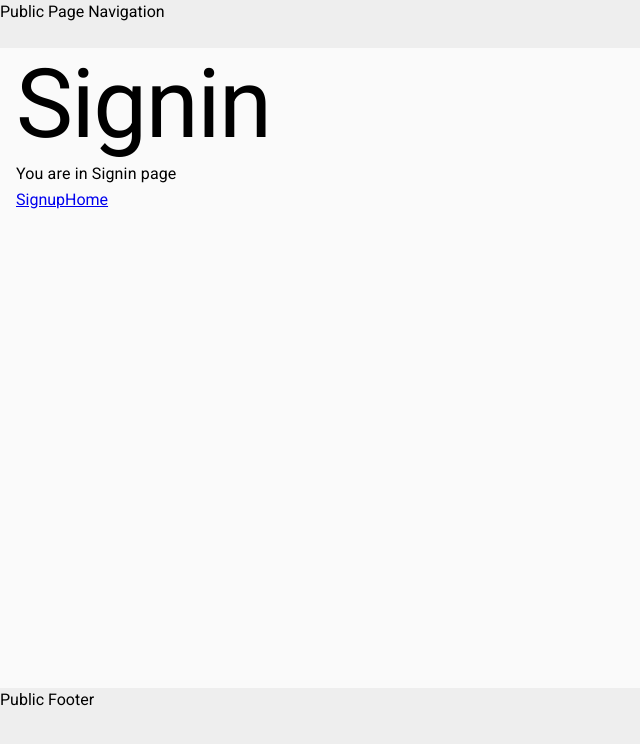
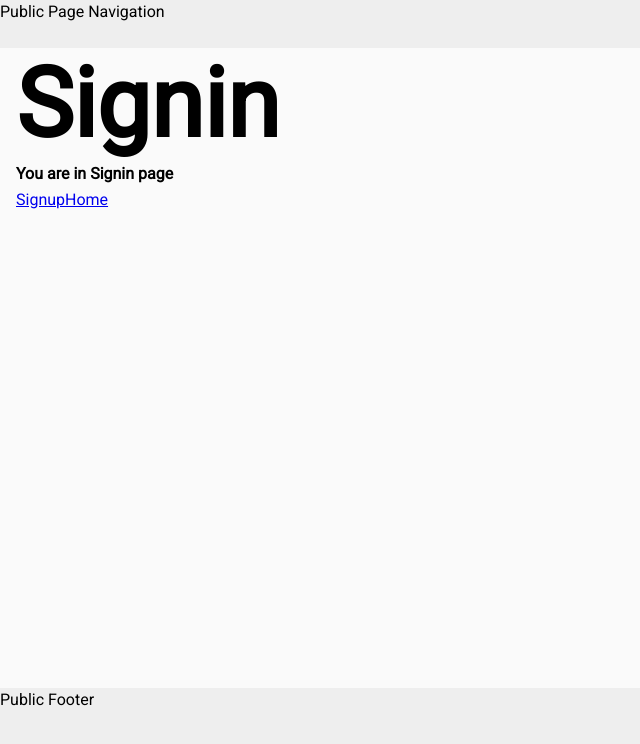
Before and after one commit to adhityasan/workshops-app-web, a React (Create React App) app: page /signin in a window 1280 px wide. Shown: the top 744 px of the page, without its empty margins (0-640 px from the left). Built offline with nearby package versions, Linux system fonts and the light colour scheme; no server answers.

Commit message:
custom theme material ui

```diff
--- a/src/App.jsx
+++ b/src/App.jsx
@@ -3,7 +3,7 @@ import { BrowserRouter } from 'react-router-dom';
 import { Provider } from 'react-redux';
 import { MuiThemeProvider } from '@material-ui/core/styles';
 
-import theme from 'assets/theme';
+import theme from 'assets/themes';
 import Routes from 'routes';
 import stores from 'stores';
 import 'assets/lang';
--- /dev/null
+++ b/src/assets/themes/index.js
@@ -0,0 +1,20 @@
+import { createMuiTheme, responsiveFontSizes } from '@material-ui/core/styles';
+
+import palette from './palette';
+import typography from './typography';
+
+import MuiButton from './overrides/mui-button';
+import MuiFab from './overrides/mui-fab';
+import MuiChip from './overrides/mui-chip';
+
+const theme = createMuiTheme({
+  typography,
+  palette,
+  overrides: {
+    MuiButton,
+    MuiFab,
+    MuiChip,
+  },
+});
+
+export default responsiveFontSizes(theme);
--- /dev/null
+++ b/src/assets/themes/overrides/mui-button.js
@@ -0,0 +1,14 @@
+export default {
+  label: {
+    fontWeight: '500',
+    textTransform: 'capitalize',
+  },
+  root: {
+    borderRadius: '8px',
+    lineHeight: '1.4rem',
+    '&$disabled': {
+      cursor: 'not-allowed',
+      pointerEvents: 'auto',
+    },
+  },
+};
--- /dev/null
+++ b/src/assets/themes/overrides/mui-chip.js
@@ -0,0 +1,12 @@
+export default {
+  label: {
+    fontWeight: '500',
+    textTransform: 'capitalize',
+  },
+  root: {
+    '&$disabled': {
+      cursor: 'not-allowed',
+      pointerEvents: 'auto',
+    },
+  },
+};
--- /dev/null
+++ b/src/assets/themes/overrides/mui-fab.js
@@ -0,0 +1,13 @@
+export default {
+  label: {
+    fontWeight: '500',
+    textTransform: 'capitalize',
+  },
+  root: {
+    lineHeight: '1.4rem',
+    '&$disabled': {
+      cursor: 'not-allowed',
+      pointerEvents: 'auto',
+    },
+  },
+};
--- /dev/null
+++ b/src/assets/themes/palette.js
@@ -0,0 +1,72 @@
+export default {
+  type: 'light',
+  common: {
+    dark: '#212121',
+    light: '#dadada',
+    white: '#fff',
+    black: '#000000',
+  },
+  primary: {
+    main: '#757575',
+    contrastText: '#dadada',
+  },
+  secondary: {
+    main: '#fbb03b',
+    contrastText: '#dadada',
+  },
+  error: {
+    main: '#f44336',
+    contrastText: '#dadada',
+  },
+  warning: {
+    main: '#ff9800',
+    contrastText: 'rgba(0, 0, 0, 0.87)',
+  },
+  info: {
+    main: '#2196f3',
+    contrastText: '#dadada',
+  },
+  success: {
+    main: '#4caf50',
+    contrastText: 'rgba(0, 0, 0, 0.87)',
+  },
+  grey: {
+    50: '#fafafa',
+    100: '#f5f5f5',
+    200: '#eeeeee',
+    300: '#e0e0e0',
+    400: '#bdbdbd',
+    500: '#9e9e9e',
+    600: '#757575',
+    700: '#616161',
+    800: '#424242',
+    900: '#212121',
+    A100: '#d5d5d5',
+    A200: '#aaaaaa',
+    A400: '#303030',
+    A700: '#616161',
+  },
+  // text: {
+  //   primary: '#dadada',
+  //   secondary: 'rgba(255, 255, 255, 0.7)',
+  //   disabled: 'rgba(255, 255, 255, 0.5)',
+  //   hint: 'rgba(255, 255, 255, 0.5)',
+  //   icon: 'rgba(255, 255, 255, 0.5)',
+  // },
+  // background: {
+  //   paper: '#424242',
+  //   default: '#303030',
+  // },
+  // action: {
+  //   active: '#dadada',
+  //   hover: 'rgba(255, 255, 255, 0.08)',
+  //   hoverOpacity: 0.08,
+  //   selected: 'rgba(255, 255, 255, 0.16)',
+  //   selectedOpacity: 0.16,
+  //   disabled: 'rgba(255, 255, 255, 0.3)',
+  //   disabledBackground: 'rgba(255, 255, 255, 0.12)',
+  // },
+  // divider: 'rgba(255, 255, 255, 0.12)',
+  contrastThreshold: 3,
+  tonalOffset: 0.2,
+};
--- /dev/null
+++ b/src/assets/themes/typography.js
@@ -0,0 +1,3 @@
+export default {
+  fontFamily: 'Helvetica Neue", Helvetica, Arial, sans-serif',
+};
```
